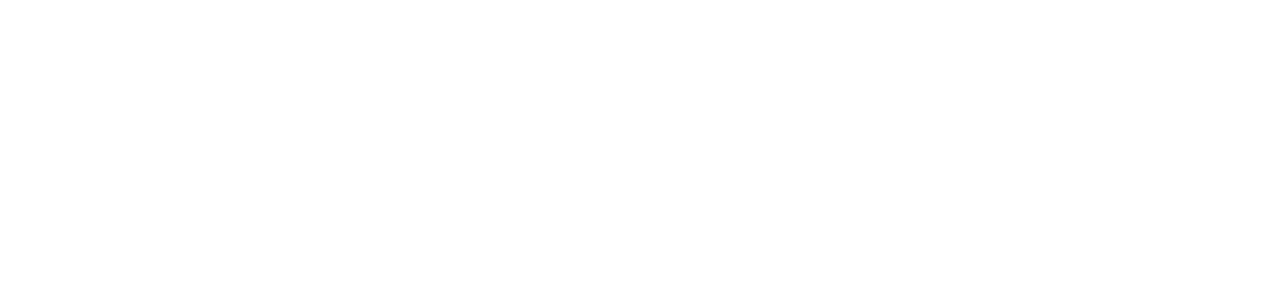
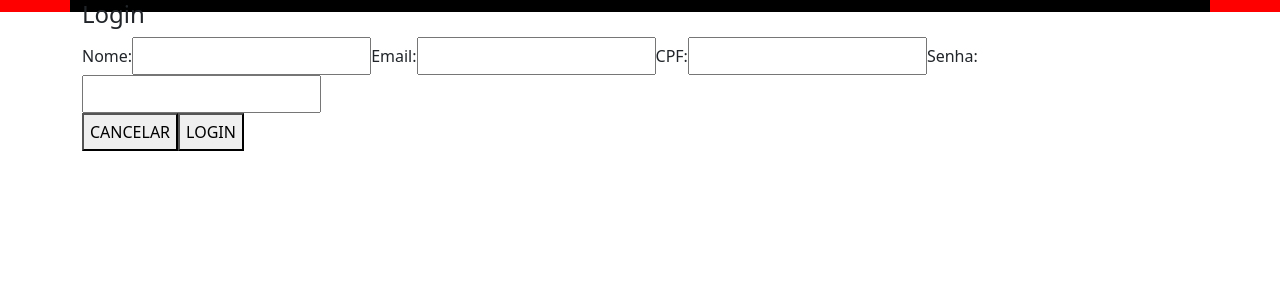
Before and after one commit to GiampaoloResendePereira/Projeto_TCC_Gabriel_Giampaolo_Gustavo_Vitor, a React (Create React App) app in the folder client/: page /login in a window 1280 px wide. Before the commit this address had no page. Shown: the top 300 px of the page. Built offline with nearby package versions, Linux system fonts and the light colour scheme.

Commit message:
Subindo atualização: Criando tela de Login

```diff
--- a/client/src/App.jsx
+++ b/client/src/App.jsx
@@ -6,6 +6,7 @@
 import Relatorios from './components/pages/Relatorios';
 import Home from './components/pages/Home'
 import {BrowserRouter as Router, Routes, Route} from 'react-router-dom';
+import Login from './components/pages/Login';
 
 
 function App() {
@@ -19,6 +20,7 @@
         <Route path ='/form_entregas' element={<FormEdit/>}/>
         <Route path ='/dashboard_entregas' element={<Dashboard/>}/>
         <Route path ='/relatorios' element={<Relatorios/>}/>
+        <Route path ='/login' element={<Login/>}/>
       </Routes>
     </Router>
   );
--- a/client/src/components/layout/NavBarAdmin.jsx
+++ /dev/null
@@ -1,31 +0,0 @@
-import React from 'react'
-import styles from './NavBarAdmin.module.css'
-
-function NavBarAdmin() {
-  return (
-    <div className='navbar-adm'>
-      <div className={styles.red}>
-        <div className={styles.admin}>
-          <span>Administrador</span>
-        </div>
-      </div>
-      <div className={styles.black}>
-        <nav className={`${styles.elementNavbar} container`}>
-          <ul>
-            <li><a href='/dashboard_entregas'>Dashboard</a></li>
-            <li className='navbar-brand'>
-              <a href='/gerenciamento_entregas'>Gerenciamento entregas</a></li>
-            <li><a href="/relatorios">Relatórios</a></li>
-          </ul>
-          <div>
-            <ul className='navbar-nav mx-auto'>
-              <li className='nav-link' to='/relatorio'></li>
-            </ul>
-          </div>
-        </nav>
-      </div>
-    </div>
-  )
-}
-
-export default NavBarAdmin
--- a/client/src/components/pages/FormEditar/FormEdit.jsx
+++ b/client/src/components/pages/FormEditar/FormEdit.jsx
@@ -58,7 +58,6 @@
         <div className="container justify-content-center col-sm-12 col-md-6 col-lg-3">
             <h1 className="text-center">{titulo}</h1>
             <form onSubmit={submit}>
-
                 <label className="form-label" htmlFor="">
                     Código:
                 </label>
--- a/client/src/components/pages/Login.jsx
+++ b/client/src/components/pages/Login.jsx
@@ -1,10 +1,31 @@
 import React from 'react'
+import styles from './Login.module.css'
 
 function Login() {
   return (
-    <div>
-
-    </div>
+    <body className={styles.body}>
+      <div className={styles.black} >
+        <div className={`${styles.boxLogion} container`}>
+          <h4>Login</h4>
+          <form action="">
+            <div>
+              <label htmlFor="">Nome:</label>
+              <input type="text" />
+              <label htmlFor="">Email:</label>
+              <input type="text" />
+              <label htmlFor="">CPF:</label>
+              <input type="text" />
+              <label htmlFor="">Senha:</label>
+              <input type="password" />
+            </div>
+            <div className='login_form-content-form-actions'>
+              <button type='submit'>CANCELAR</button>
+              <button type='subimit'> LOGIN</button>
+            </div>
+          </form>
+        </div>
+      </div>
+    </body>
   )
 }
 
--- /dev/null
+++ b/client/src/components/pages/Login.module.css
@@ -0,0 +1,12 @@
+.body {
+    background-color: red;
+
+}
+
+.boxLogion {
+    background-color: black;
+    line-height: 2;
+    height :12px;
+    width:18px;
+    flex-direction:column;
+}
```
